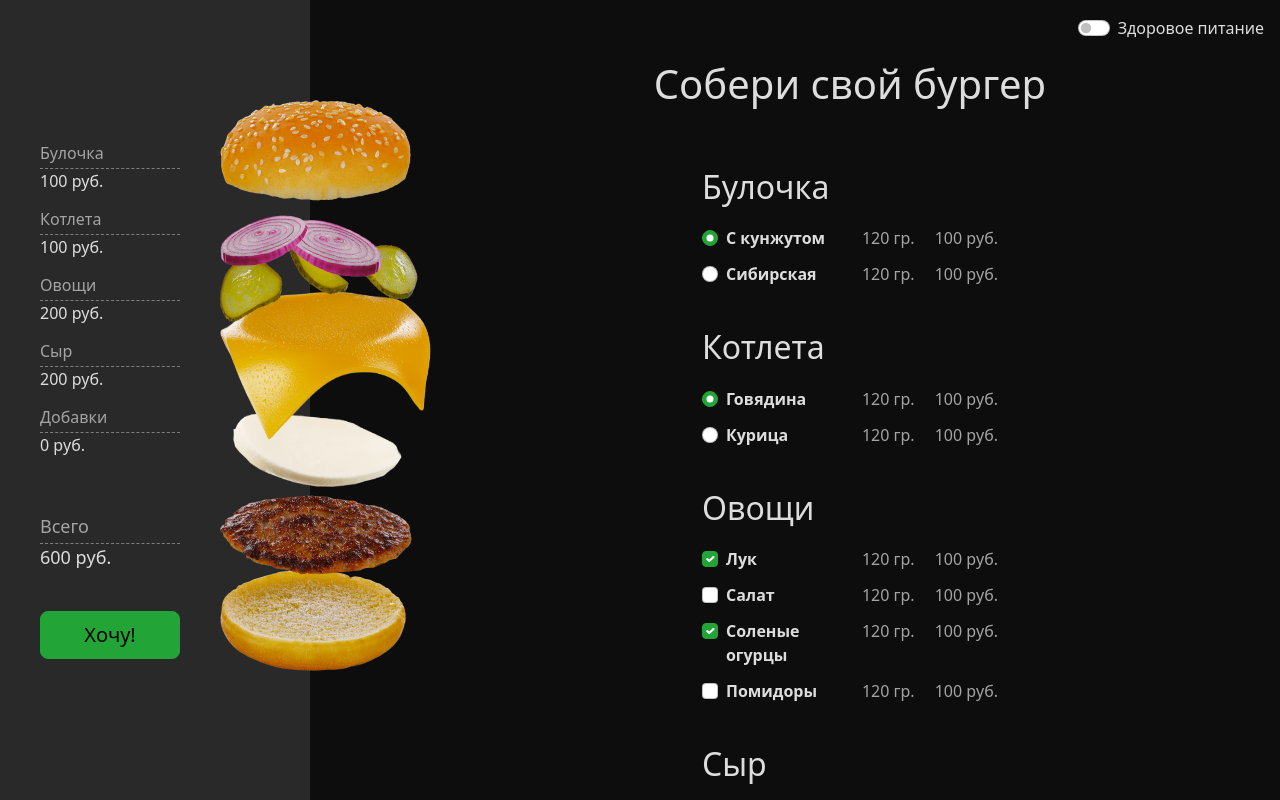
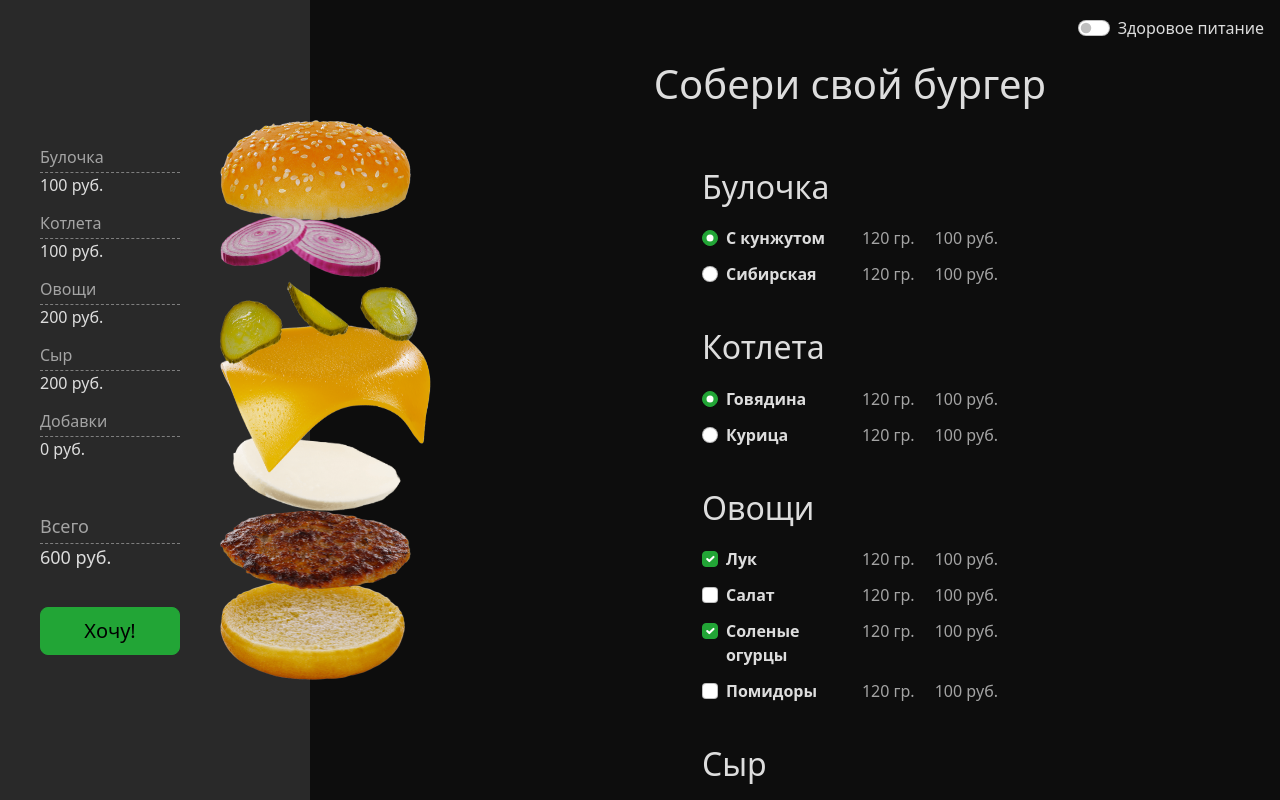
Before and after one commit to 022022/cosy, a React (Create React App) app: page / in a window 1280 px wide. Shown: the top 800 px of the page. Built offline with nearby package versions, Linux system fonts and the light colour scheme.

Commit message:
burger-constructor: refactor burger img

```diff
--- a/src/components/BurgerConstructor/BurgerConstructor.tsx
+++ b/src/components/BurgerConstructor/BurgerConstructor.tsx
@@ -7,11 +7,12 @@ import { BurgerOptionsType } from '../../types/types';
 import { HealthyMode } from '../HealthyMode/HealthyMode';
 
 export function BurgerConstructor() {
+    console.log('BurgerConstructor');
 	const [burgerOptions, setBurgerOptions] = useState(burgerIngredients);
 
     const [showNutrition, setShowNutrition] = useState(false);
 
-	const containerMaxHeight = Math.min(window.innerHeight - 200, 600);
+	const containerMaxHeight = Math.max(Math.min(window.innerHeight - 240, 600), 165);
 
 	function toggleItem(target: string, type: BurgerOptionsType, checked: boolean) {
         switch (type) {
--- a/src/components/BurgerConstructor/burgerConstructor.css
+++ b/src/components/BurgerConstructor/burgerConstructor.css
@@ -92,6 +92,7 @@
 
     .burger__groups {
         margin-bottom: 180px;
+        padding: 0 40px;
     }
 
 	.burger__image {
@@ -123,3 +124,15 @@
 		flex-direction: column;
 	}
 }
+
+@media (max-height: 460px) {
+	.burger__image {
+		display: none;
+	}
+}
+
+@media (max-height: 560px) {
+    .burger__order-details-list {
+        display: none;
+    }
+}
--- a/src/components/BurgerImage/BurgerImage.tsx
+++ b/src/components/BurgerImage/BurgerImage.tsx
@@ -3,11 +3,8 @@ import { BurgerImageProps } from '../../types/types';
 import { BurgerIngredientImage } from '../BurgerIngredientImage/BurgerIngredientImage';
 
 export function BurgerImage({ burgerOptions, containerMaxHeight }: BurgerImageProps) {
-    const divisorHeight = 2;
-
-    let containerHeight = Math.min(containerMaxHeight, window.innerHeight - 200);
-    if (window.innerWidth < 900) containerHeight = Math.min(containerMaxHeight, window.innerHeight - 300);
-
+    const presetFirstElementWidth = 190;
+    const containerHeight = containerMaxHeight;
     const itemsVisible = [];
 
     for(const group of burgerOptions) {
@@ -25,31 +22,42 @@ export function BurgerImage({ burgerOptions, containerMaxHeight }: BurgerImagePr
 		Number(a.id.slice(0, 2)) -
 		Number(b.id.slice(0, 2)));
 
-	const offset = Math.floor(containerHeight / itemsVisible.length);
+    const divisor = Math.floor(itemsVisible[0].visual.width / presetFirstElementWidth);
+
+	const offset = Math.floor(
+		(containerHeight - itemsVisible[itemsVisible.length - 1].visual.height / divisor) / (itemsVisible.length - 1)
+	);
 
 	const firstElTopOffset = Math.floor(
-		itemsVisible[0].visual.height / divisorHeight / 2
+		itemsVisible[0].visual.height / divisor / 2
 	);
 
 	const images = [];
 
-    let containerWidth = 0;
+    let containerWidth = Math.max(itemsVisible[0].visual.width / divisor, itemsVisible[itemsVisible.length - 1].visual.width / divisor);
 
-	for (let i = 0; i < itemsVisible.length; i++) {
-		const height = Math.floor(itemsVisible[i].visual.height / divisorHeight);
-		const width = itemsVisible[i].visual.width / divisorHeight;
+	const firstEl = (
+		<BurgerIngredientImage
+			key={itemsVisible[0].id}
+			height={Math.floor(itemsVisible[0].visual.height / divisor)}
+			width={Math.floor(itemsVisible[0].visual.width / divisor)}
+			id={itemsVisible[0].id}
+			i={0}
+			top={0}
+		></BurgerIngredientImage>
+	);
+	images.push(firstEl);
+
+	for (let i = 1; i < itemsVisible.length - 1; i++) {
+		const height = Math.floor(itemsVisible[i].visual.height / divisor);
+		const width = Math.floor(itemsVisible[i].visual.width / divisor);
         containerWidth = Math.max(width, containerWidth);
 
-		const lastElemCompensation = Math.floor(
-			itemsVisible[itemsVisible.length - 1].visual.height / divisorHeight / 2.5
-		);
+		const elCenter = Math.floor(height / 2);
 
-		const elCenter = Math.floor(height / 2);
-		let top = Math.max(
-			0,
-			firstElTopOffset + offset * i - elCenter - lastElemCompensation
-		);
-		if (i === 1) top = top + itemsVisible[0].visual.height / divisorHeight / 2;
+		let top = firstElTopOffset +
+				offset * i -
+				elCenter;
 
 		const el = (
 			<BurgerIngredientImage
@@ -63,6 +71,23 @@ export function BurgerImage({ burgerOptions, containerMaxHeight }: BurgerImagePr
 		);
 		images.push(el);
 	}
+
+    const lastElIndex = itemsVisible.length - 1;
+
+    const lastEl = (
+		<BurgerIngredientImage
+			key={itemsVisible[lastElIndex].id}
+			height={Math.floor(
+				itemsVisible[lastElIndex].visual.height / divisor
+			)}
+			width={Math.floor(itemsVisible[lastElIndex].visual.width / divisor)}
+			id={itemsVisible[lastElIndex].id}
+			i={lastElIndex}
+			top={containerHeight - Math.floor(
+				itemsVisible[lastElIndex].visual.height / divisor)}
+		></BurgerIngredientImage>
+	);
+	images.push(lastEl);
 
 	return (
 		<div className='burger__image'>
--- a/src/components/BurgerOrderDetails/burgerOrderDetails.css
+++ b/src/components/BurgerOrderDetails/burgerOrderDetails.css
@@ -10,7 +10,7 @@
     display: flex;
     flex-direction: column;
     justify-content: center;
-    gap: 40px;
+    gap: 36px;
 }
 
 .burger__order-details-list {
```
